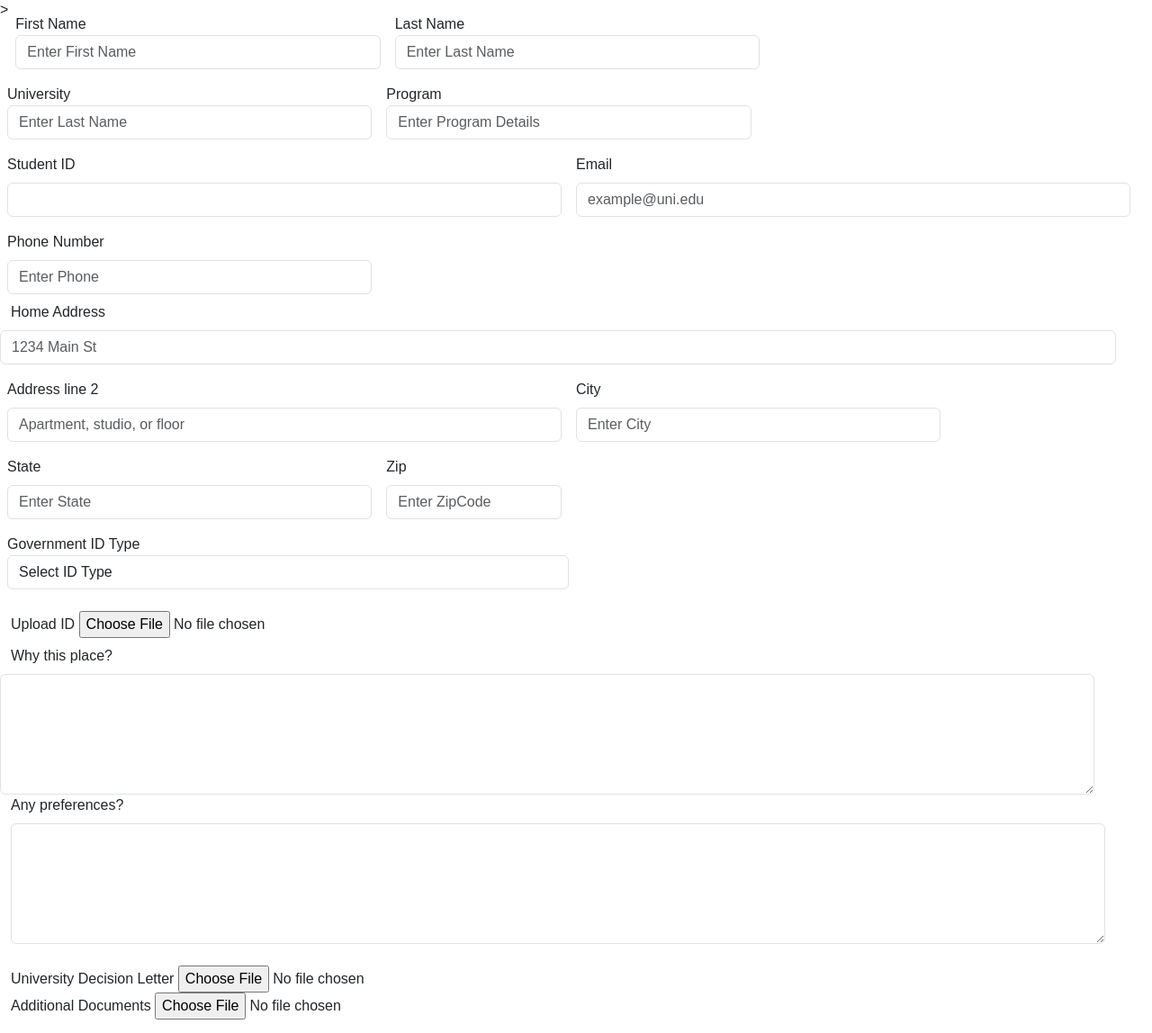
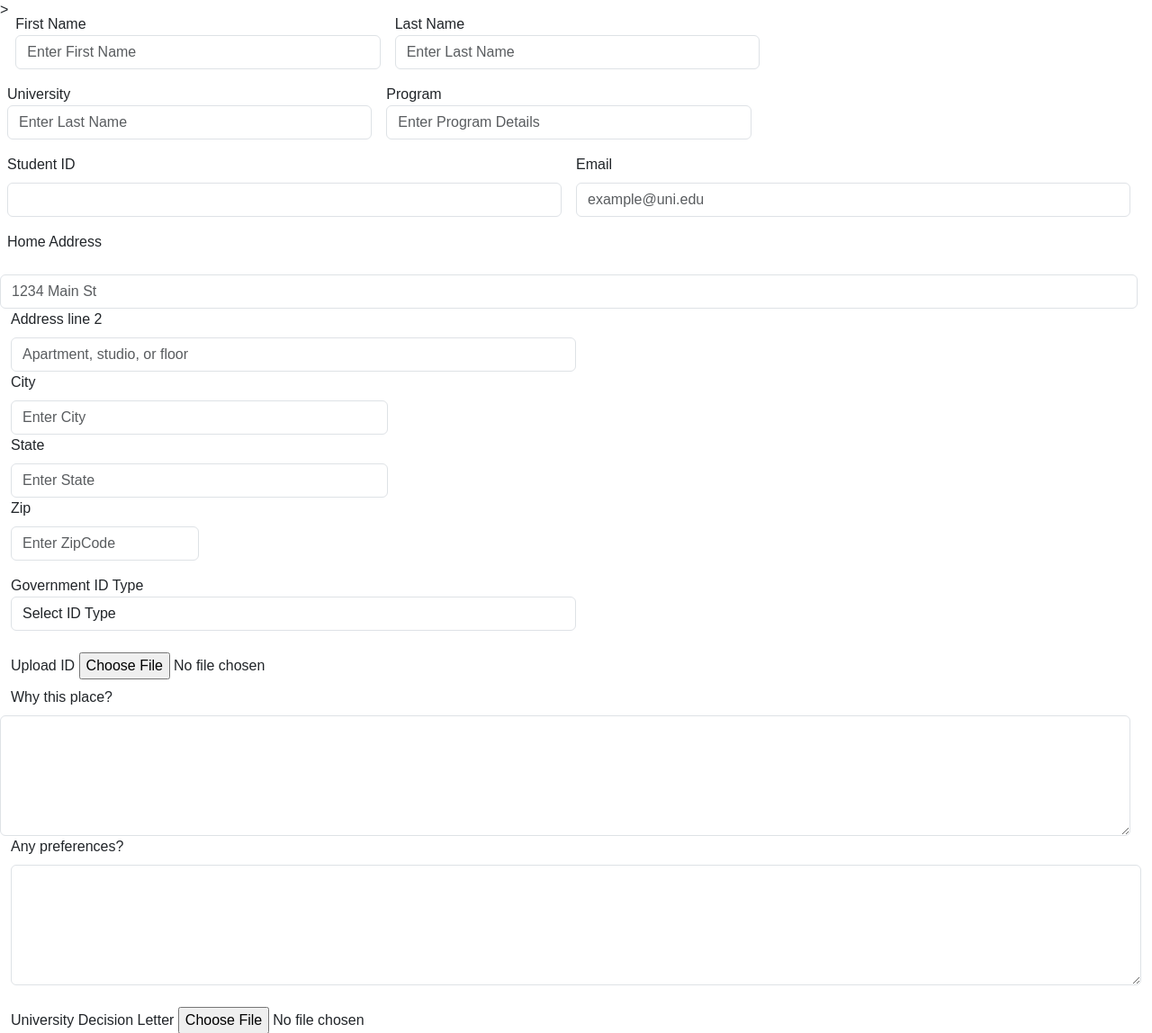
Before and after one commit to AjaXsb/beyond_campus, a Django app: template beyondCampus/templates/Application.html in a window 1280 px wide. Shown: the part 261-1409 px from the top of the page at 90% size. Run offline with Django 4.2, Linux system fonts and the light colour scheme; the template is opened without the code that fills it, so the values that code supplies are empty.

Commit message:
Update Application.html

```diff
--- a/beyondCampus/templates/Application.html
+++ b/beyondCampus/templates/Application.html
@@ -100,11 +100,6 @@
               {% endfor %}
             {% endif %}
         </div>
-        <div class="col-md-4">
-          <label for="Phone" class="form-label">Phone Number</label>
-          <input type="tel" class="form-control" id="Phone" name="phone" required pattern="[0-9]{3}-[0-9]{2}-[0-9]{3}" placeholder="Enter Phone">
-        </div class="col-md-6">
-        <div class ="row mt-2">
           <label for="inputAddress" class="form-label">Home Address</label>
           <input type="text" class="form-control" id="inputHomeAddress" name="home_address" placeholder="1234 Main St">
           {% if form.home_address.errors %}
```
